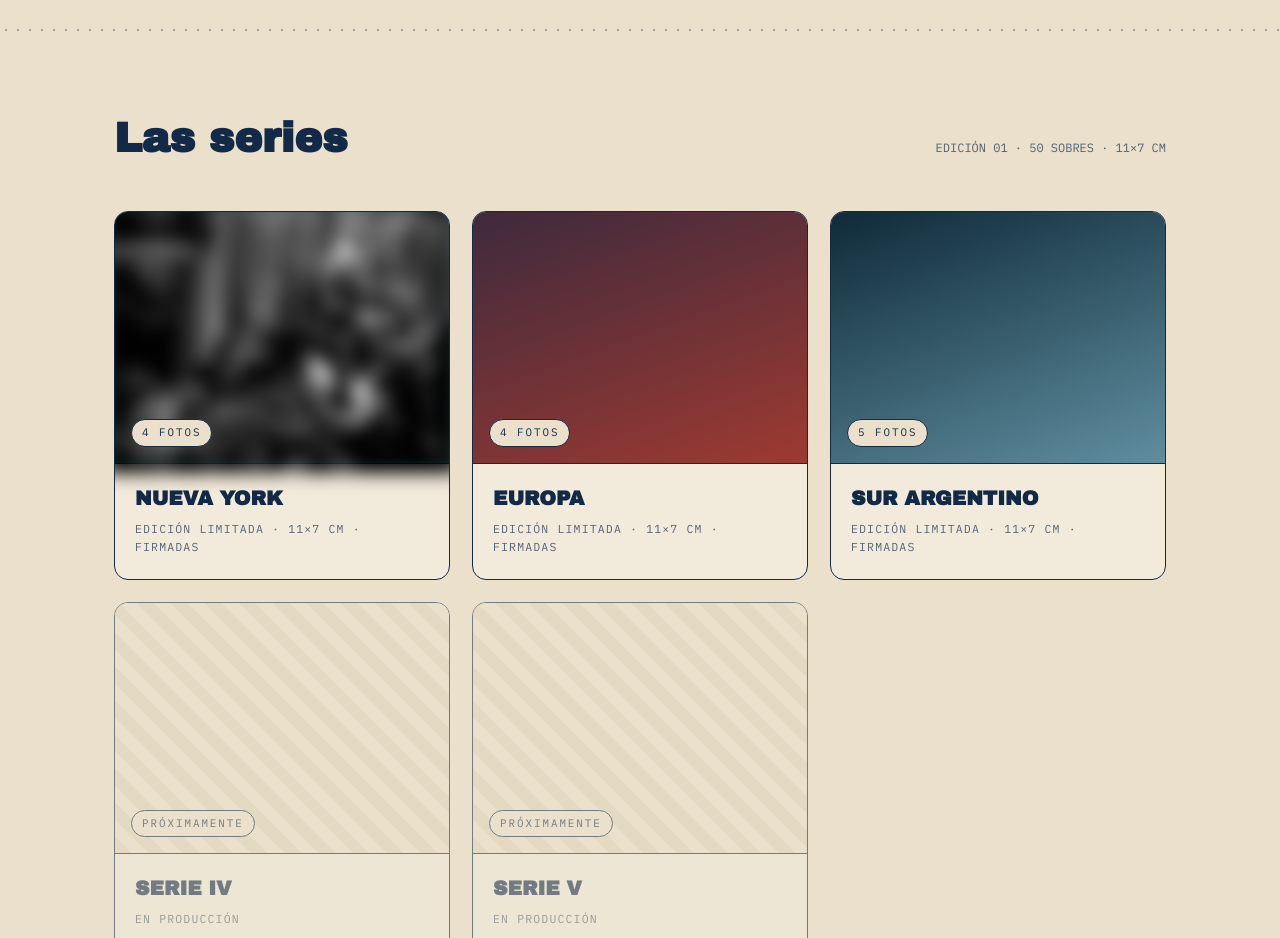
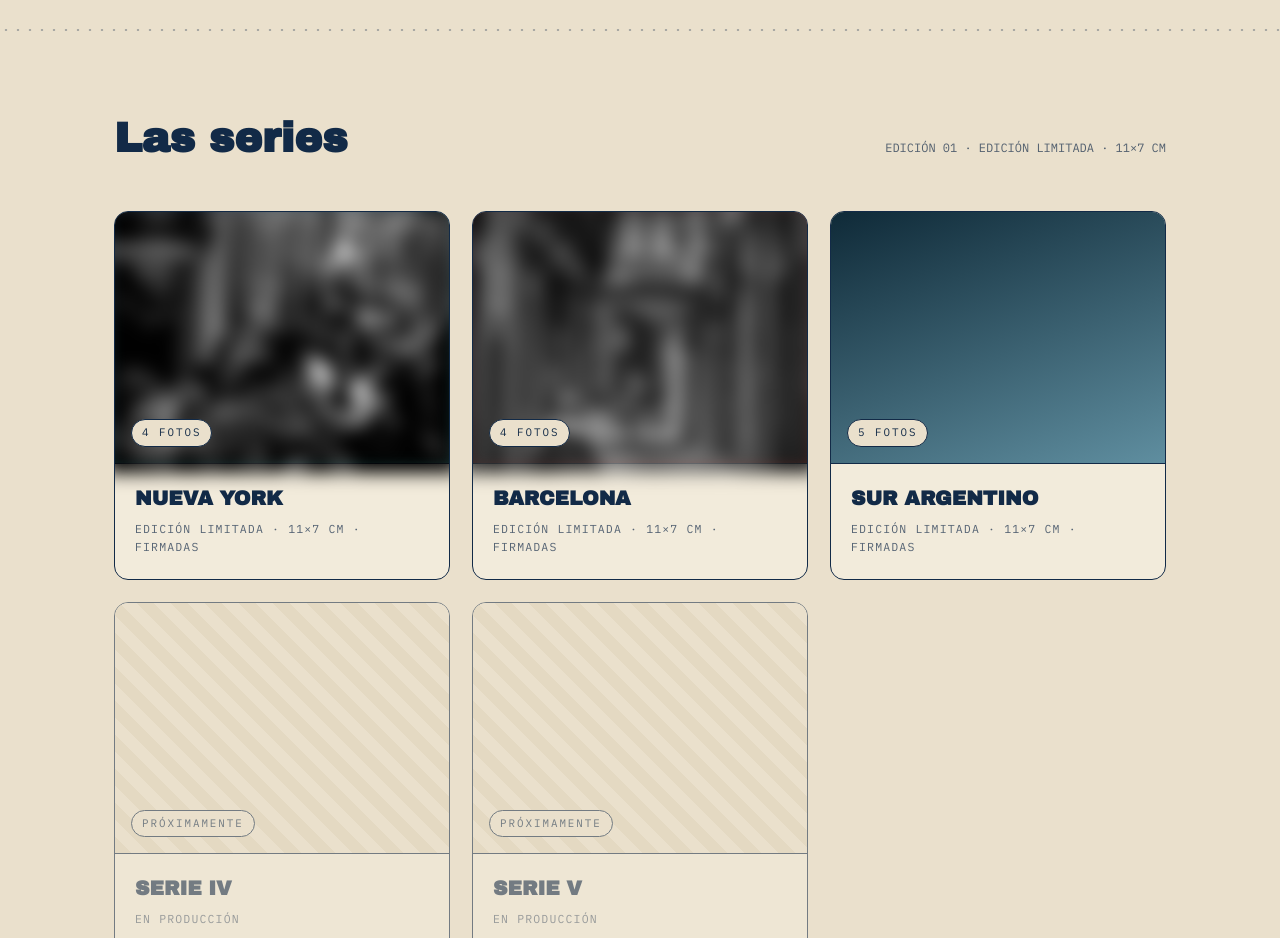
Before and after one commit to disneywar-cpu/noord-automat, a plain HTML site: page index.html in a window 1280 px wide. Shown: the part 1420-2358 px from the top of the page. Drawn offline with Linux system fonts and the light colour scheme.

Commit message:
content: serie Barcelona (BCN0001-BCN0020) con fotos reales + edicion limitada en grilla de series

```diff
--- a/index.html
+++ b/index.html
@@ -543,7 +543,7 @@ Puede tocarte cualquiera.</p>
     <div class="wrap">
       <div class="sec-head">
         <h2>Las series</h2>
-        <span class="mono">EDICIÓN 01 · 50 SOBRES · 11×7 CM</span>
+        <span class="mono">EDICIÓN 01 · EDICIÓN LIMITADA · 11×7 CM</span>
       </div>
       <div class="series-grid" id="series-grid"><!-- JS --></div>
     </div>
@@ -705,15 +705,15 @@ const SERIES = {
     ]
   },
   eu: {
-    prefix:"EU", name:"EUROPA", soon:false, cover:"cov-eu", total:10,
-    eyebrow:"serie 02 · viaje",
-    desc:"Cuatro fotos entre ciudades viejas: piedra, bicicletas, cafés con luz baja. La Europa que aparece cuando te perdés del mapa.",
-    tec:{ "Lugar":"Europa", "Fotos":"4 impresiones 11×7 cm", "Edición":"10 sobres numerados", "Firma":"Numerada y firmada a mano", "Extra":"Código de descarga único" },
+    prefix:"BCN", name:"BARCELONA", soon:false, cover:"cov-eu", total:20, preview:"images/series/eu/thumb/04.jpg",
+    eyebrow:"Sobre Barcelona - Serie 01",
+    desc:"Cuatro fotos de Barcelona.\nUn recorte de una serie mucho más grande.\nEn un formato pequeño, económico y coleccionable.\nPara volver a sentir lo que es una fotografía sobre papel, fuera de la pantalla.\nEsto alguna vez fue luz, ahora está en tus manos.",
+    tec:{ "Lugar":"Barcelona, España.", "Fotos":"4 impresiones 11×7 cm", "Edición":"Sobres numerados y firmados a mano", "Autor":"Ariel Fernandh", "Extra":"Código de descarga único" },
     fotos:[
-      { titulo:"Callejón al amanecer", thumb:null, full:null, wallpaper:null },
-      { titulo:"Café de esquina", thumb:null, full:null, wallpaper:null },
-      { titulo:"Canal en niebla", thumb:null, full:null, wallpaper:null },
-      { titulo:"Tranvía y lluvia", thumb:null, full:null, wallpaper:null }
+      { titulo:"Triunfales.", thumb:"images/series/eu/thumb/01.jpg", full:"images/series/eu/full/01.jpg", wallpaper:null },
+      { titulo:"La mirada.", thumb:"images/series/eu/thumb/02.jpg", full:"images/series/eu/full/02.jpg", wallpaper:null, orientation:"landscape" },
+      { titulo:"Riders.", thumb:"images/series/eu/thumb/03.jpg", full:"images/series/eu/full/03.jpg", wallpaper:"images/series/eu/wallpaper/03.jpg" },
+      { titulo:"Callejón.", thumb:"images/series/eu/thumb/04.jpg", full:"images/series/eu/full/04.jpg", wallpaper:null }
     ]
   },
   sur: {
```
Also changed, not shown: images/series/eu/full/01.jpg (added), images/series/eu/full/02.jpg (added), images/series/eu/full/03.jpg (added), images/series/eu/full/04.jpg (added), images/series/eu/thumb/01.jpg (added), images/series/eu/thumb/02.jpg (added), images/series/eu/thumb/03.jpg (added), images/series/eu/thumb/04.jpg (added), images/series/eu/wallpaper/03.jpg (added).
